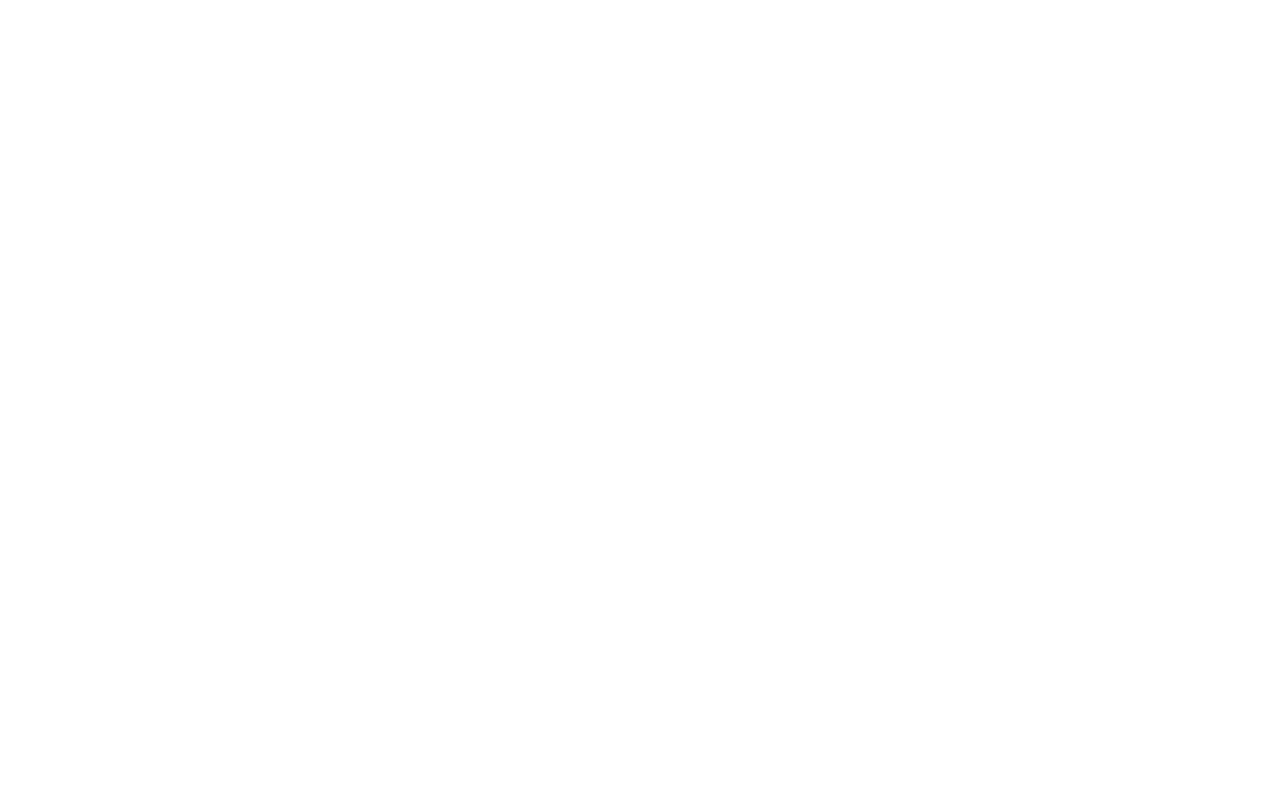
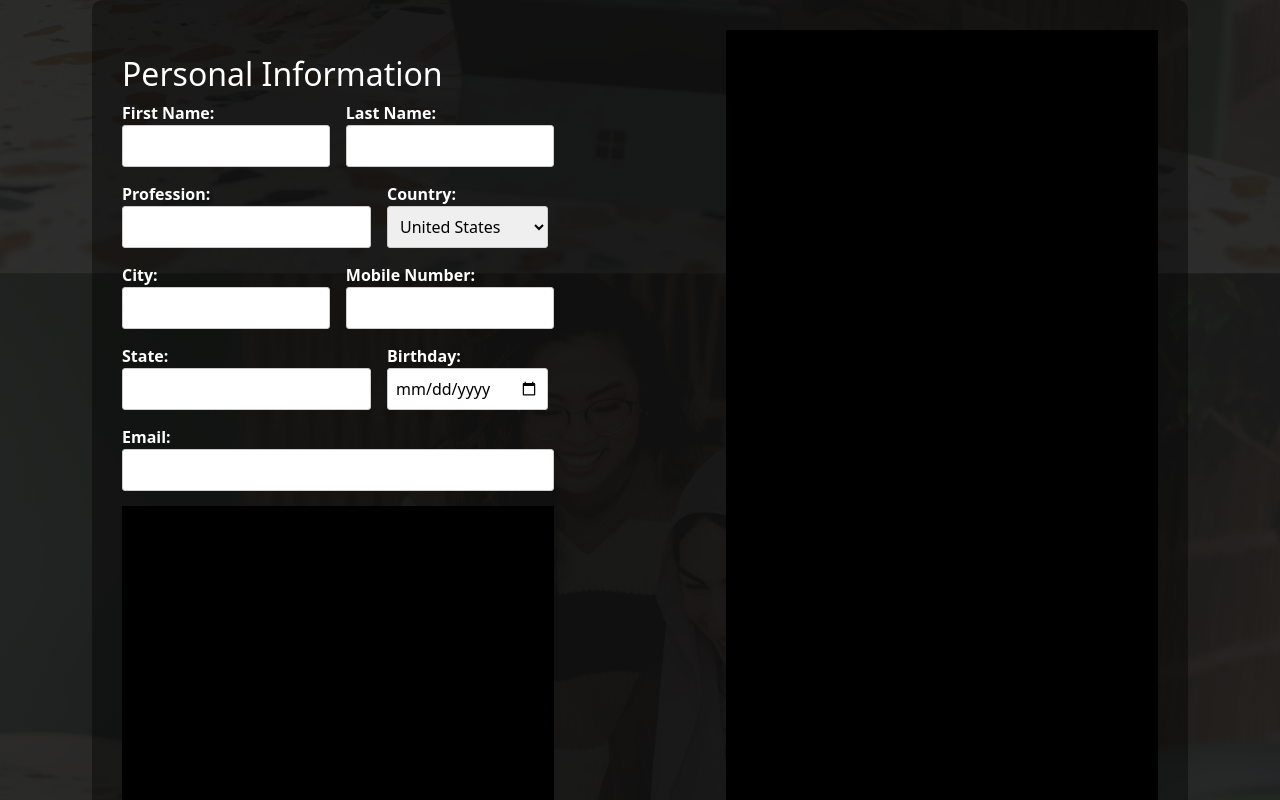
Before and after one commit to butterfly-sarah/training, a React (Create React App) app: page / in a window 1280 px wide. Before the commit this address had no page. Shown: the part 640-1440 px from the top of the page. Before the commit the page ends 800 px from the top, so only its background shows below. Built offline with nearby package versions, Linux system fonts and the light colour scheme.

Commit message:
third1 commit

```diff
--- a/src/App.js
+++ b/src/App.js
@@ -10,7 +10,7 @@
     <>
     <BrowserRouter>
       <Routes>
-        <Route path="/cv1" element={<Cv1/>}></Route>
+        <Route path="/" element={<Cv1/>}></Route>
       </Routes>
     </BrowserRouter>
     {/* <BasicPagination/>
--- a/src/Pages/Cv1.js
+++ b/src/Pages/Cv1.js
@@ -202,7 +202,7 @@
                             <div class="form-step blanck-form " >links</div>
 
 
-                        <div className={formStep ? 'drag-drop form-step' : 'drag-drop'}></div>
+                        <div className={formStep ? 'drag-drop ' : 'drag-drop'}></div>
      </div>
 
 
```
